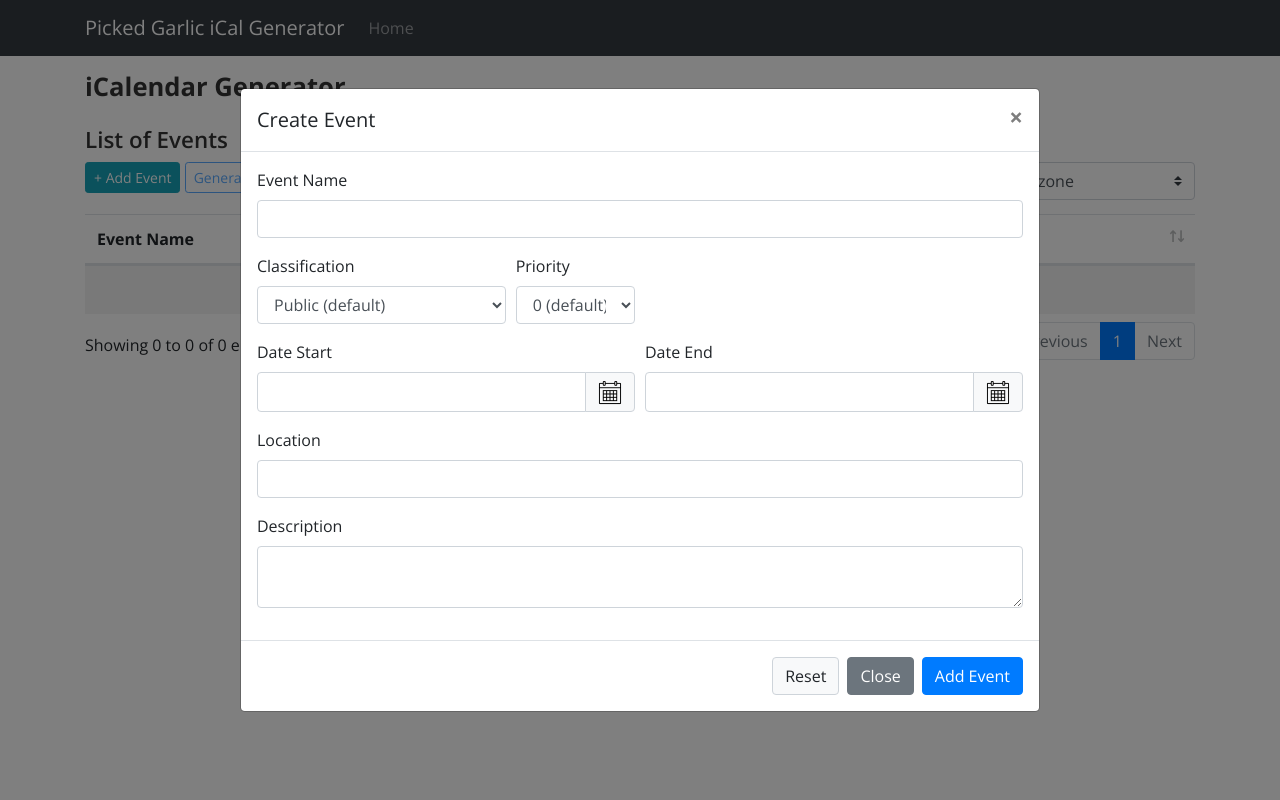
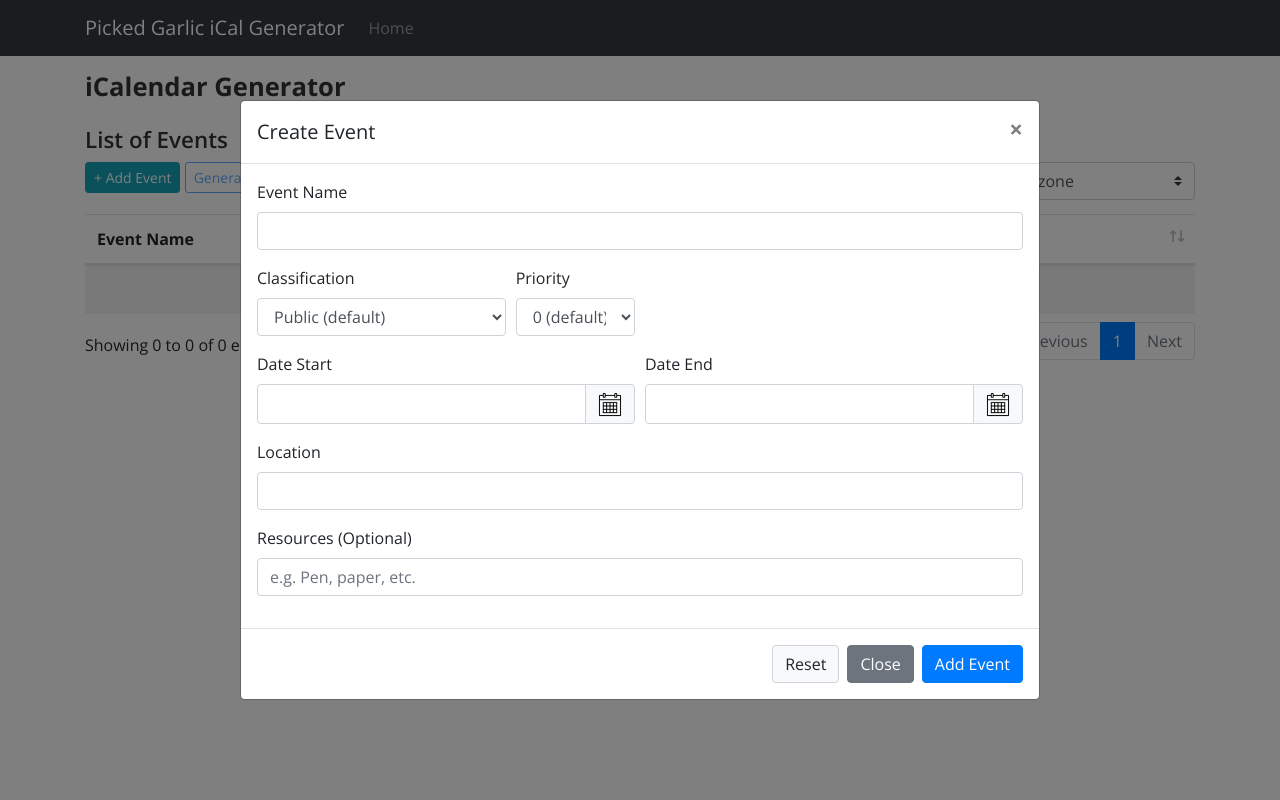
Before and after one commit to Team-Pickled-Garlic/Pickled-Garlic, a PHP site: the page made by templates/landing.html.twig in a window 1280 px wide, after a click on "+ Add Event". Run offline with PHP 8.4, Linux system fonts and the light colour scheme; the template is opened without the code that fills it, so the values that code supplies are empty; some libraries are stand-ins or nearby versions.

Commit message:
Resources now added into modal form
	Description field was repurposed for resources since description
	is not a required component for our .ics file generation

```diff
--- a/public/client/js/pickledgarlic.js
+++ b/public/client/js/pickledgarlic.js
@@ -14,14 +14,15 @@ class ICalendarGenerator {
 	}
 
 	// Adds event to iCal object
-	addEvent(summary, location, start, end, classification, priority) {
+	addEvent(summary, location, start, end, classification, priority, resources) {
 		this.events.push({
 			"summary": summary,
 			"location": location,
 			"start": moment(start, "MM-DD-YYYY HH:mm").format("YYYYMMDDTHHmmss"),
 			"end": moment(end, "MM-DD-YYYY HH:mm").format("YYYYMMDDTHHmmss"),
 			"classification": classification,
-			"priority": priority
+			"priority": priority,
+			"resources": resources.trim().replace(/(, )/g, ",")
 		});
 	}
 
@@ -39,9 +40,6 @@ class ICalendarGenerator {
 	generateCal(tzData) {
 		this.created = moment().utc().format("YYYYMMDDTHHmmss") + "Z";
 		tzData = tzData.split("\n");
-		tzData = tzData.filter(line => {
-			return line.length > 0;
-		});
 		let tzid = tzData[1].replace("TZID:", "");
 		let ical = [
 			`BEGIN:VCALENDAR`,
@@ -61,10 +59,15 @@ class ICalendarGenerator {
 				`SUMMARY:${event.summary}`.trim(),
 				`PRIORITY:${event.priority}`,
 				`LOCATION:${event.location}`.trim(),
+				event.resources.length > 0 ? `RESOURCES:${event.resources}` : ``,
 				`END:VEVENT`
 			]);
 		});
 		ical.push(`END:VCALENDAR`);
+		// Removes empty lines
+		ical = ical.filter(line => {
+			return line.length > 0;
+		});
 		return ical.join('\n');
 	}
 }
--- a/templates/landing.html.twig
+++ b/templates/landing.html.twig
@@ -163,7 +163,8 @@
                                     <input id="start-date" type="text" class="form-control readonly inherit-height"
                                         name="startDate" autocomplete="off">
                                     <div class="input-group-append">
-                                        <button id="show-start-date-picker" class="btn btn-light border-grey" type="button">
+                                        <button id="show-start-date-picker" class="btn btn-light border-grey"
+                                            type="button">
                                             <img src="/assets/icons8-calendar-24.png">
                                         </button>
                                     </div>
@@ -177,7 +178,8 @@
                                     <input id="end-date" type="text" class="form-control readonly inherit-height"
                                         name="endDate" autocomplete="off">
                                     <div class="input-group-append">
-                                        <button id="show-end-date-picker" class="btn btn-light border-grey" type="button">
+                                        <button id="show-end-date-picker" class="btn btn-light border-grey"
+                                            type="button">
                                             <img src="/assets/icons8-calendar-24.png">
                                         </button>
                                     </div>
@@ -192,8 +194,9 @@
                                 autocomplete="off">
                         </div>
                         <div class="form-group">
-                            <label>Description</label>
-                            <textarea class="form-control modal-event-desc" name="eventDesc"></textarea>
+                            <label>Resources (Optional)</label>
+                            <input id="event-resources" type="text" class="form-control" name="eventResources"
+                                autocomplete="off" placeholder="e.g. Pen, paper, etc."/>
                         </div>
                     </div>
                     <div class="modal-footer">
@@ -297,6 +300,7 @@
             let endDate = params.get('endDate');
             let classification = params.get('eventClass');
             let priority = params.get('eventPrio');
+            let resources = params.get('eventResources');
 
             if (eventName.trim().length == 0) {
                 // If event name is not filled in
@@ -342,7 +346,8 @@
                     startDate,
                     endDate,
                     classification,
-                    priority
+                    priority,
+                    resources
                 );
 
                 // Clear Form
@@ -421,7 +426,7 @@
         });
 
         // Resets form on button click
-        $('#form-reset-button').on('click', function(e){
+        $('#form-reset-button').on('click', function (e) {
             clearInvalid();
             $('#event-form').trigger('reset');
         });
```
